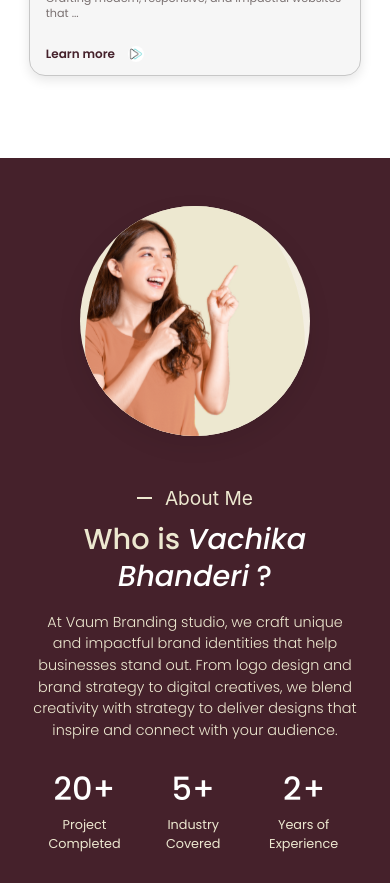
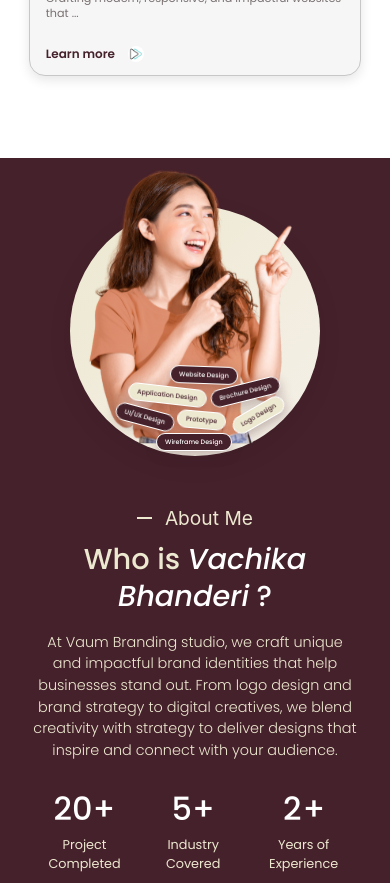
Before and after one commit to bhargav-13/Vaum-Branding-Studio-main, a React (Vite) app: page / in a window 390 px wide. Shown: the part 1560-2443 px from the top of the page. Built offline with nearby package versions, Linux system fonts and the light colour scheme.

Commit message:
update about section image

```diff
--- a/src/pages/Home.css
+++ b/src/pages/Home.css
@@ -1967,45 +1967,26 @@
   align-content: center;        /* vertically center grid content */
 }
 
-/* Removed left image column */
-/* Decorative circle on the left */
+/* Simple circle on the left */
 .about-circle {
-  width: 440px;
-  height: 440px;
+  width: 460px;
+  height: 460px;
   border-radius: 50%;
   background: linear-gradient(135deg, #EDE8D0 0%, #F5F0E8 100%);
-  overflow: hidden;          /* so an image dropped inside will be clipped to a circle */
   position: relative;
   box-shadow: 0 8px 24px rgba(0,0,0,0.08);
-  display: flex;
-  align-items: center;
   margin-left: -35px;
-  justify-content: center;
-}
-
-/* Inner oval for the person's image */
-.about-circle::before {
-  content: '';
+  overflow: visible; /* Allow image to extend outside circle */
+}
+
+/* Image positioned to extend above the circle */
+.about-circle img {
   position: absolute;
-  top: 50%;
-  left: 50%;
-  width: 320px;
-  height: 380px;
-  background: #EDE8D0;
-  border-radius: 50% 50% 50% 50% / 60% 60% 40% 40%;
-  transform: translate(-50%, -50%);
-  z-index: 1;
-}
-
-/* If you place an <img> inside .about-circle later, it will auto-fit */
-.about-circle img {
-  width: 320px;
-  height: 380px;
-  object-fit: cover;
-  object-position: center;
-  display: block;
-  border-radius: 50% 50% 50% 50% / 60% 60% 40% 40%;
-  position: relative;
+  bottom: 5%;
+  left: 68.2%;
+  transform: translateX(-50%);
+  width: 850px;
+  height: auto;
   z-index: 2;
 }
 
@@ -2014,64 +1995,88 @@
   position: absolute;
   background-color: #45212B;
   color: white;
-  padding: 0.5rem 1rem;
+  padding: 0.3rem 0.8rem;
   border-radius: 20px;
   font-family: 'Poppins', sans-serif;
   font-size: 0.8rem;
   font-weight: 500;
   white-space: nowrap;
   box-shadow: 0 4px 12px rgba(69, 33, 43, 0.3);
+  border: 2.5px solid white;
   z-index: 3;
   opacity: 0;
   animation: badgeFall 1.2s ease-out forwards;
-}
-
-/* Badge positions around the circle */
+  animation-play-state: paused;
+}
+
+/* Specific badges with #45212B background (dark brown) */
+.about-badge-1, /* Website Design */
+.about-badge-4, /* Brochure Design */
+.about-badge-7, /* Wireframe Design */
+.about-badge-3 { /* UI/UX Design */
+  background-color: #45212B;
+  color: white;
+}
+
+/* Other badges with #EDE8D0 background (cream) */
+.about-badge-2, /* Application Design */
+.about-badge-5, /* Prototype */
+.about-badge-6 { /* Logo Design */
+  background-color: #EDE8D0;
+  color: #45212B;
+}
+
+/* Badge positions around the circle - matching the exact image layout */
 .about-badge-1 {
-  top: 10%;
-  left: -15%;
-  animation-delay: 0.1s;
+  top: 63.5%;
+  right: 33%;
+  animation-delay: 0.7s; /* Website Design - Last */
 }
 .about-badge-2 {
-  top: 25%;
-  left: -20%;
-  animation-delay: 0.2s;
+  bottom: 21.5%;
+  left: 21%;
+  animation-delay: 0.5s; /* Application Design - 5th */
 }
 .about-badge-3 {
-  top: 45%;
-  left: -15%;
-  animation-delay: 0.3s;
+  bottom: 12.8%;
+  left: 80px;
+  animation-delay: 0.1s; /* UI/UX Design - 2nd */
 }
 .about-badge-4 {
-  bottom: 35%;
-  left: -10%;
-  animation-delay: 0.4s;
+  bottom: 22%;
+  left: 55%;
+  animation-delay: 0.6s; /* Brochure Design - 6th */
 }
 .about-badge-5 {
-  bottom: 20%;
-  right: -15%;
-  animation-delay: 0.5s;
+  bottom: 11.5%;
+  right: 36.5%;
+  animation-delay: 0.3s; /* Prototype - 4th */
 }
 .about-badge-6 {
-  top: 35%;
-  right: -20%;
-  animation-delay: 0.6s;
+  bottom: 13%;
+  right: 12%;
+  animation-delay: 0.2s; /* Logo Design - 3rd */
 }
 .about-badge-7 {
-  top: 15%;
-  right: -10%;
-  animation-delay: 0.7s;
-}
-
-/* Falling animation for badges */
+  bottom: 2%;
+  left: 34.5%;
+  animation-delay: 0s; /* Wireframe Design - 1st */
+  transform: rotate(4deg);
+}
+
+/* Falling animation for badges - from top of circle */
 @keyframes badgeFall {
   0% {
     opacity: 0;
-    transform: translateY(-30px) scale(0.8);
-  }
-  50% {
-    opacity: 0.8;
-    transform: translateY(10px) scale(1.05);
+    transform: translateY(-50px) scale(0.5);
+  }
+  30% {
+    opacity: 0.7;
+    transform: translateY(-10px) scale(0.8);
+  }
+  60% {
+    opacity: 0.9;
+    transform: translateY(5px) scale(1.1);
   }
   100% {
     opacity: 1;
@@ -2079,11 +2084,149 @@
   }
 }
 
-/* Removed photo wrapper */
-
-/* Removed circular backdrop */
-
-/* Removed photo */
+/* Specific animation for badge-3 to preserve rotation */
+.about-badge-3 {
+  animation: badgeFallRotated 1.2s ease-out forwards;
+}
+
+/* Specific animation for badge-5 to preserve rotation */
+.about-badge-5 {
+  animation: badgeFallRotated5 1.2s ease-out forwards;
+}
+
+/* Specific animation for badge-6 to preserve rotation */
+.about-badge-6 {
+  animation: badgeFallRotated6 1.2s ease-out forwards;
+}
+
+/* Specific animation for badge-2 to preserve rotation */
+.about-badge-2 {
+  animation: badgeFallRotated2 1.2s ease-out forwards;
+}
+
+/* Specific animation for badge-4 to preserve rotation */
+.about-badge-4 {
+  animation: badgeFallRotated4 1.2s ease-out forwards;
+}
+
+/* Specific animation for badge-1 to preserve rotation */
+.about-badge-1 {
+  animation: badgeFallRotated1 1.2s ease-out forwards;
+}
+
+@keyframes badgeFallRotated {
+  0% {
+    opacity: 0;
+    transform: translateY(-50px) scale(0.5) rotate(15deg);
+  }
+  30% {
+    opacity: 0.7;
+    transform: translateY(-10px) scale(0.8) rotate(15deg);
+  }
+  60% {
+    opacity: 0.9;
+    transform: translateY(5px) scale(1.1) rotate(15deg);
+  }
+  100% {
+    opacity: 1;
+    transform: translateY(0) scale(1) rotate(15deg);
+  }
+}
+
+@keyframes badgeFallRotated5 {
+  0% {
+    opacity: 0;
+    transform: translateY(-50px) scale(0.5) rotate(5deg);
+  }
+  30% {
+    opacity: 0.7;
+    transform: translateY(-10px) scale(0.8) rotate(5deg);
+  }
+  60% {
+    opacity: 0.9;
+    transform: translateY(5px) scale(1.1) rotate(5deg);
+  }
+  100% {
+    opacity: 1;
+    transform: translateY(0) scale(1) rotate(5deg);
+  }
+}
+
+@keyframes badgeFallRotated6 {
+  0% {
+    opacity: 0;
+    transform: translateY(-50px) scale(0.5) rotate(-20deg);
+  }
+  30% {
+    opacity: 0.7;
+    transform: translateY(-10px) scale(0.8) rotate(-20deg);
+  }
+  60% {
+    opacity: 0.9;
+    transform: translateY(5px) scale(1.1) rotate(-20deg);
+  }
+  100% {
+    opacity: 1;
+    transform: translateY(0) scale(1) rotate(-30deg);
+  }
+}
+
+@keyframes badgeFallRotated2 {
+  0% {
+    opacity: 0;
+    transform: translateY(-50px) scale(0.5) rotate(2deg);
+  }
+  30% {
+    opacity: 0.7;
+    transform: translateY(-10px) scale(0.8) rotate(2deg);
+  }
+  60% {
+    opacity: 0.9;
+    transform: translateY(5px) scale(1.1) rotate(2deg);
+  }
+  100% {
+    opacity: 1;
+    transform: translateY(0) scale(1) rotate(6.5deg);
+  }
+}
+
+@keyframes badgeFallRotated4 {
+  0% {
+    opacity: 0;
+    transform: translateY(-50px) scale(0.5) rotate(-2deg);
+  }
+  30% {
+    opacity: 0.7;
+    transform: translateY(-10px) scale(0.8) rotate(-2deg);
+  }
+  60% {
+    opacity: 0.9;
+    transform: translateY(5px) scale(1.1) rotate(-2deg);
+  }
+  100% {
+    opacity: 1;
+    transform: translateY(0) scale(1) rotate(-14deg);
+  }
+}
+
+@keyframes badgeFallRotated1 {
+  0% {
+    opacity: 0;
+    transform: translateY(-50px) scale(0.5) rotate(3deg);
+  }
+  30% {
+    opacity: 0.7;
+    transform: translateY(-10px) scale(0.8) rotate(3deg);
+  }
+  60% {
+    opacity: 0.9;
+    transform: translateY(5px) scale(1.1) rotate(3deg);
+  }
+  100% {
+    opacity: 1;
+    transform: translateY(0) scale(1) rotate(2deg);
+  }
+}
 
 .about-tags {
   list-style: none;
@@ -2242,29 +2385,56 @@
 @media (max-width: 1100px) {
   .about-container { grid-template-columns: 1fr; }
   .about-circle {
-    width: 300px;
-    height: 300px;
+    width: 320px;
+    height: 320px;
     margin: 0 auto 1.5rem;
   }
 
-  .about-circle::before {
-    width: 220px;
-    height: 260px;
-  }
-
   .about-circle img {
-    width: 220px;
-    height: 260px;
-  }
-  .about-right { text-align: center; }
-  .about-stats { justify-content: center; }
-  .about-cta { justify-content: center; }
+    width: 590px;
+    bottom: 5%;
+    left: 68.2%;
+  }
 
   /* Adjust badge positioning for tablet */
   .about-badge {
     font-size: 0.7rem;
     padding: 0.4rem 0.8rem;
-  }
+    border: 2.5px solid white;
+  }
+
+  /* Tablet badge positions - scaled down proportionally */
+  .about-badge-1 {
+    top: 63.5%;
+    right: 33%;
+  }
+  .about-badge-2 {
+    bottom: 21.5%;
+    left: 21%;
+  }
+  .about-badge-3 {
+    bottom: 12.8%;
+    left: 80px;
+  }
+  .about-badge-4 {
+    bottom: 22%;
+    left: 55%;
+  }
+  .about-badge-5 {
+    bottom: 11.5%;
+    right: 36.5%;
+  }
+  .about-badge-6 {
+    bottom: 13%;
+    right: 12%;
+  }
+  .about-badge-7 {
+    bottom: 2%;
+    left: 34.5%;
+  }
+  .about-right { text-align: center; }
+  .about-stats { justify-content: center; }
+  .about-cta { justify-content: center; }
 }
 
 @media (max-width: 768px) {
@@ -2272,9 +2442,41 @@
   .about-title { font-size: 2.2rem; }
   .about-stat .stat-number { font-size: 2.4rem; }
 
-  /* Hide badges on mobile for cleaner look */
+  /* Mobile badge styling and positioning */
   .about-badge {
-    display: none;
+    font-size: 0.5rem;
+    padding: 0.3rem 0.6rem;
+    border: 2px solid white;
+  }
+
+  /* Mobile badge positions - scaled down for smaller screen */
+  .about-badge-1 {
+    top: 63.5%;
+    right: 33%;
+  }
+  .about-badge-2 {
+    bottom: 21.5%;
+    left: 21%;
+  }
+  .about-badge-3 {
+    bottom: 12.8%;
+    left: 60px;
+  }
+  .about-badge-4 {
+    bottom: 22%;
+    left: 55%;
+  }
+  .about-badge-5 {
+    bottom: 11.5%;
+    right: 36.5%;
+  }
+  .about-badge-6 {
+    bottom: 13%;
+    right: 12%;
+  }
+  .about-badge-7 {
+    bottom: 2%;
+    left: 34.5%;
   }
 }
 
@@ -2293,9 +2495,52 @@
   }
 
   .about-circle {
-    width: 230px;
-    height: 230px;
+    width: 250px;
+    height: 250px;
     margin: 0 auto 1rem;
+  }
+
+  .about-circle img {
+    width: 460px;
+    bottom: 5%;
+    left: 68.2%;
+  }
+
+  /* Small mobile badge styling */
+  .about-badge {
+    font-size: 0.4rem;
+    padding: 0.2rem 0.5rem;
+    border: 1.5px solid white;
+  }
+
+  /* Small mobile badge positions */
+  .about-badge-1 {
+    top: 64%;
+    right: 33%;
+  }
+  .about-badge-2 {
+    bottom: 21%;
+    left: 23%;
+  }
+  .about-badge-3 {
+    bottom: 12.2%;
+    left: 18%;
+  }
+  .about-badge-4 {
+    bottom: 22%;
+    left: 56%;
+  }
+  .about-badge-5 {
+    bottom: 11%;
+    right: 37.5%;
+  }
+  .about-badge-6 {
+    bottom: 13%;
+    right: 13%;
+  }
+  .about-badge-7 {
+    bottom: 2%;
+    left: 34.5%;
   }
 
   .about-right {
--- a/src/pages/Home.tsx
+++ b/src/pages/Home.tsx
@@ -108,6 +108,41 @@ const Home: React.FC = () => {
       entries.forEach((entry) => {
         if (entry.isIntersecting) {
           animate()
+          io.disconnect()
+        }
+      })
+    }, { threshold: 0.3 })
+
+    io.observe(section)
+    return () => io.disconnect()
+  }, [])
+
+  // Badge animation trigger when about section comes into view
+  useEffect(() => {
+    const section = document.querySelector('.about-section')
+    const badges = Array.from(document.querySelectorAll<HTMLElement>('.about-badge'))
+    if (!section || badges.length === 0) return
+
+    // Ensure badges start in paused state
+    badges.forEach((badge) => {
+      badge.style.animationPlayState = 'paused'
+    })
+
+    let hasAnimated = false
+    const triggerBadgeAnimation = () => {
+      if (hasAnimated) return
+      hasAnimated = true
+
+      // Start all badge animations
+      badges.forEach((badge) => {
+        badge.style.animationPlayState = 'running'
+      })
+    }
+
+    const io = new IntersectionObserver((entries) => {
+      entries.forEach((entry) => {
+        if (entry.isIntersecting) {
+          triggerBadgeAnimation()
           io.disconnect()
         }
       })
```
